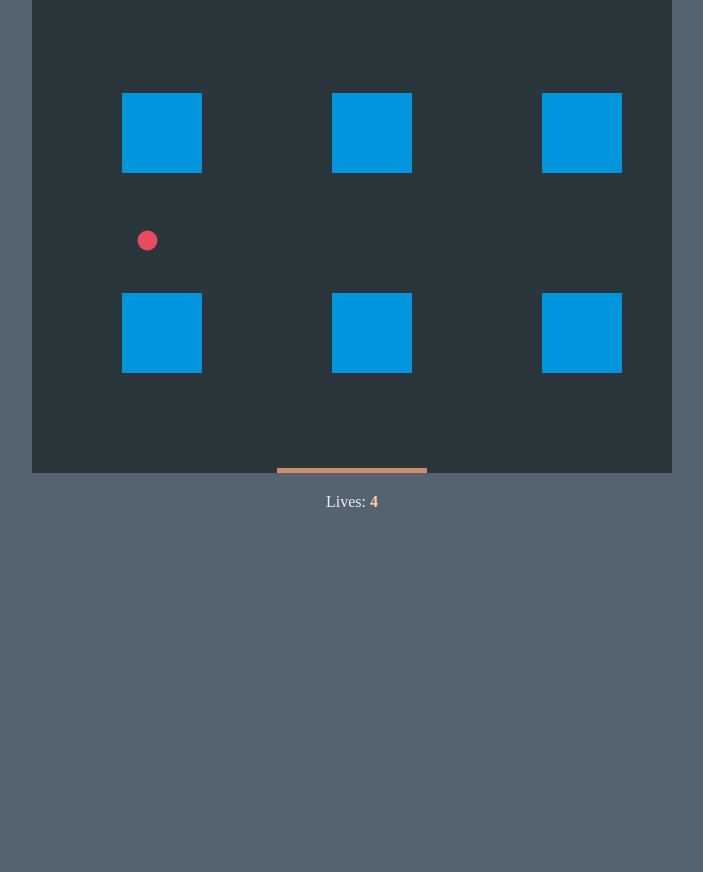
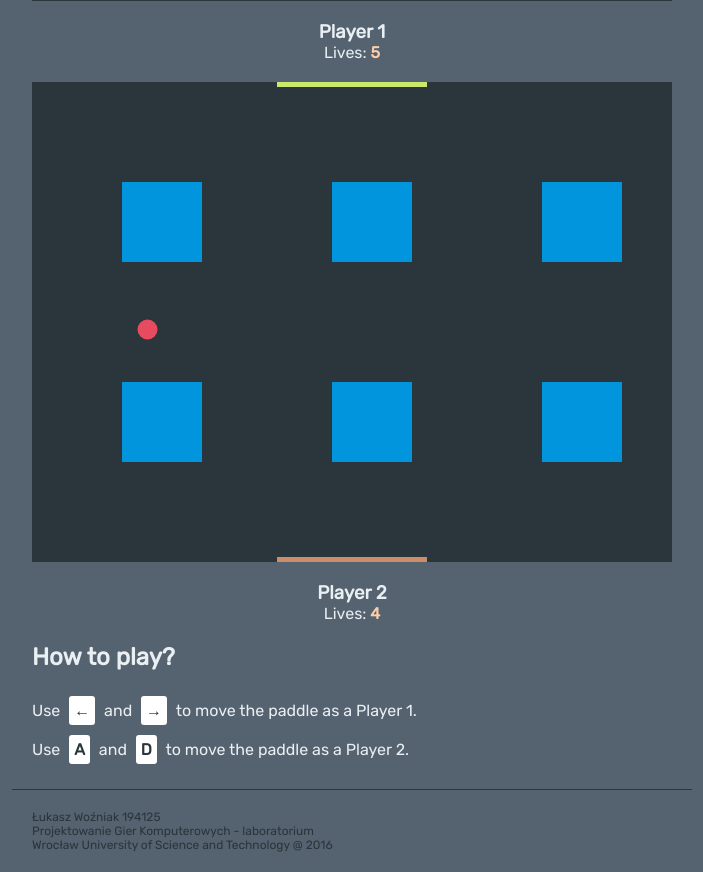
Before and after one commit to wozniaklukasz/MyPaddle, a website: page app/index.html in a window 1280 px wide. Shown: the part 170-1042 px from the top of the page, without its empty margins (288-991 px from the left). Before the commit the page ends 800 px from the top, so only its background shows below. Drawn offline with Linux system fonts and the light colour scheme.

Commit message:
Add section - How to play

```diff
--- a/app/index.html
+++ b/app/index.html
@@ -10,14 +10,29 @@
 </head>
 
 <body>
-	<h1>MyPaddle - beta version.</h1>
+	<header>
+		<h1>MyPaddle - beta version.</h1></header>
+	<section>
 		<div class="player-arena">
+			<h3>Player 1</h3>
 			<p>Lives: <span id="player1-lives"></span></p>
 		</div>
 		<canvas id='myCanvas' width='640' height='480'></canvas>
 		<div class="player-arena">
+			<h3>Player 2</h3>
 			<p>Lives: <span id="player2-lives"></span></p>
 		</div>
+	</section>
+	<section>
+		<h2>How to play?</h2>
+		<p>Use <span class="keyboard-button">&#8592;</span> and <span class="keyboard-button">&#8594;</span> to move the paddle as a Player 1.</p>
+		<p>Use <span class="keyboard-button">A</span> and <span class="keyboard-button">D</span> to move the paddle as a Player 2.</p>
+	</section>
+	<footer>
+		<p>Łukasz Woźniak 194125
+			<br/>Projektowanie Gier Komputerowych - laboratorium
+			<br/>Wrocław University of Science and Technology @ 2016</p>
+	</footer>
 	<!--build:js js/main.min.js -->
 	<script src='js/main.js'></script>
 	<!-- endbuild -->
--- a/app/less/style.less
+++ b/app/less/style.less
@@ -1,4 +1,5 @@
-@import url('https://fonts.googleapis.com/css?family=Lobster');
+@import url('https://fonts.googleapis.com/css?family=Rubik');
+
 
 * {
 	padding: 0;
@@ -7,11 +8,13 @@
 
 body {
 	background: #556270;
-	color: #E9EFF2;
-
+	color: #E9EFF2;font-family: 'Rubik', sans-serif;
 
 }
-
+header,section,footer {
+	width: 640px;
+	margin: 0 auto;
+}
 span {
 	color: #FECEA8;
 	font-weight: 700;
@@ -30,16 +33,35 @@ canvas {
 
 h1 {
 	text-align: center;
-	font: 24px 'Raleway', sans-serif;
 	font-size: 55px;
-	color: #556270;
+	color: white;
 	border-bottom: 1px solid #2A363B;
 	padding: 20px;
-	-webkit-text-stroke: 1px #2A363B;
+	-webkit-text-stroke: 1px white;
 	text-shadow:
-		1px 1px 0 #2A363B,
-		2px 2px 0 #2A363B,
-		3px 3px 0 #2A363B,
-		3px 4px 0 #2A363B,
-		3px 5px 0 #2A363B;
+		1px 1px 0 #0095DD,
+		2px 2px 0 #0095DD,
+		3px 3px 0 #0095DD,
+		3px 4px 0 #0095DD,
+		3px 5px 0 #0095DD;
 }
+h2 {
+	margin-bottom: 20px;
+}
+
+.keyboard-button {
+	padding: 5px;
+	background: white;
+	color: #2a363b;
+	border-radius: 3px;
+	display: inline-block;
+	margin:5px;
+}
+
+footer {
+		padding: 20px;
+	color: #2a363b;
+	border-top: 1px solid #2A363B;
+margin-top: 20px;
+	font-size: 12px;
+}
```
Also changed, not shown: app/css/style.css. Lines whose indentation alone changed are shown as unchanged.
